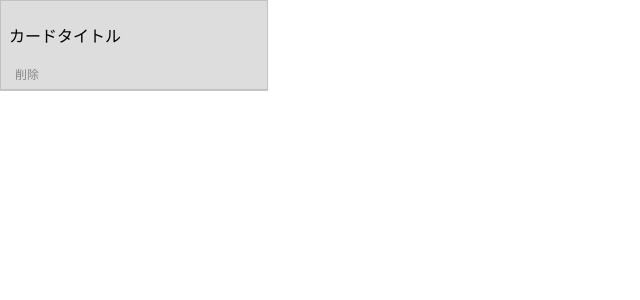
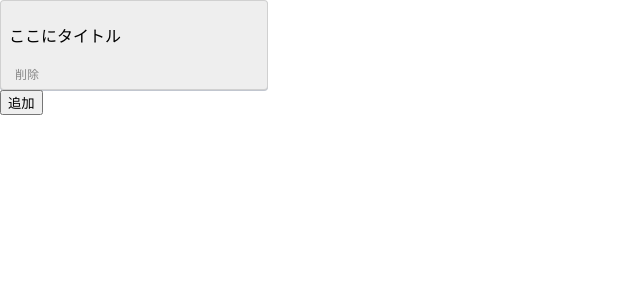
Before and after one commit to m-yokomichi/react_study, a React (Create React App) app in the folder kanban/: page / in a window 1280 px wide. Shown: the top 300 px of the page, without its empty margins (0-640 px from the left). Built offline with nearby package versions, Linux system fonts and the light colour scheme.

Commit message:
feat : 追加ボタン実装

```diff
--- a/kanban/src/App.js
+++ b/kanban/src/App.js
@@ -1,13 +1,22 @@
-import React from 'react';
+import React, {useState} from 'react';
 import Card from './Card.jsx';
 
-const CARDS = [{
-  title: 'カードタイトル'
-}]
 function App() {
+  const [state, setState] = useState({
+    cards: [
+      { title: 'ここにタイトル' },
+    ]
+  })
+  const { cards } = state
+
+  const addCard = () => {
+    cards.push({ title : '新規カード' })
+    setState({cards})
+  }
   return (
     <>
-      <Card title={CARDS[0].title} />
+      { cards.map((card, i) =>  <Card title={card.title} key={i} />) }
+      <button onClick={() => addCard()}>追加</button>
     </>
   );
 }
--- a/kanban/src/Card.jsx
+++ b/kanban/src/Card.jsx
@@ -25,7 +25,7 @@ const SDeleteButton = styled.button`
 
 const SCard = styled.div`
   border: 1px solid rgba(0, 0, 0, .125);
-  border-redius: .25rem;
+  border-radius: .25rem;
   background: #eee;
   box-shadow: 0 1px 0 rgba(9, 30, 66, .25);
   width: 250px;
```
